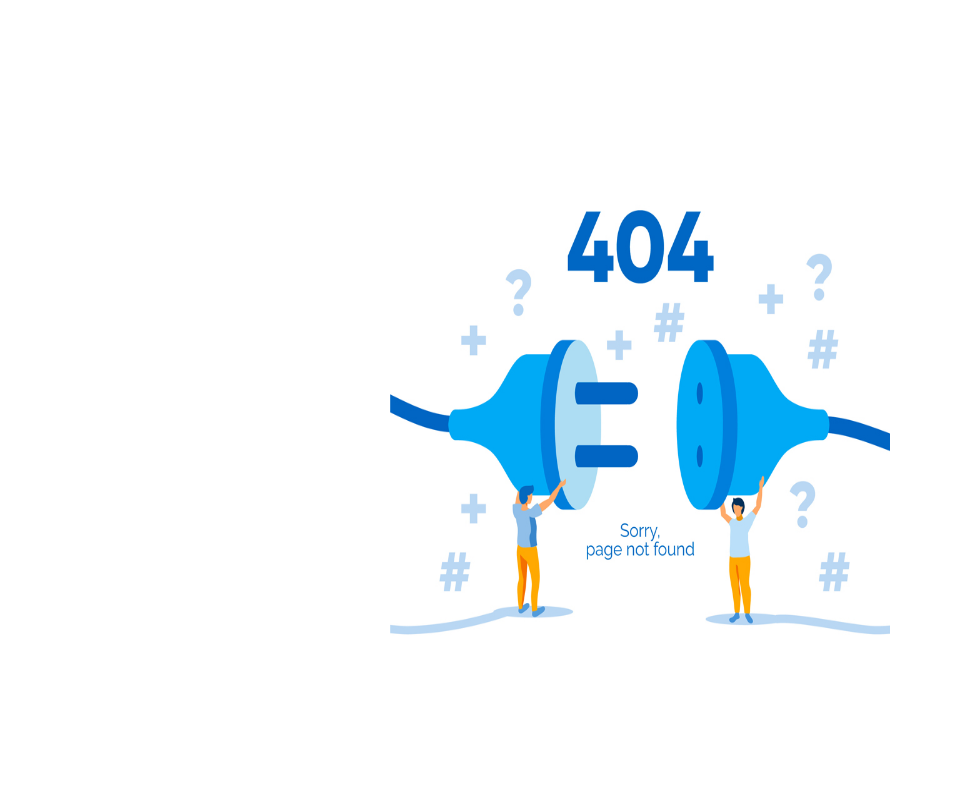
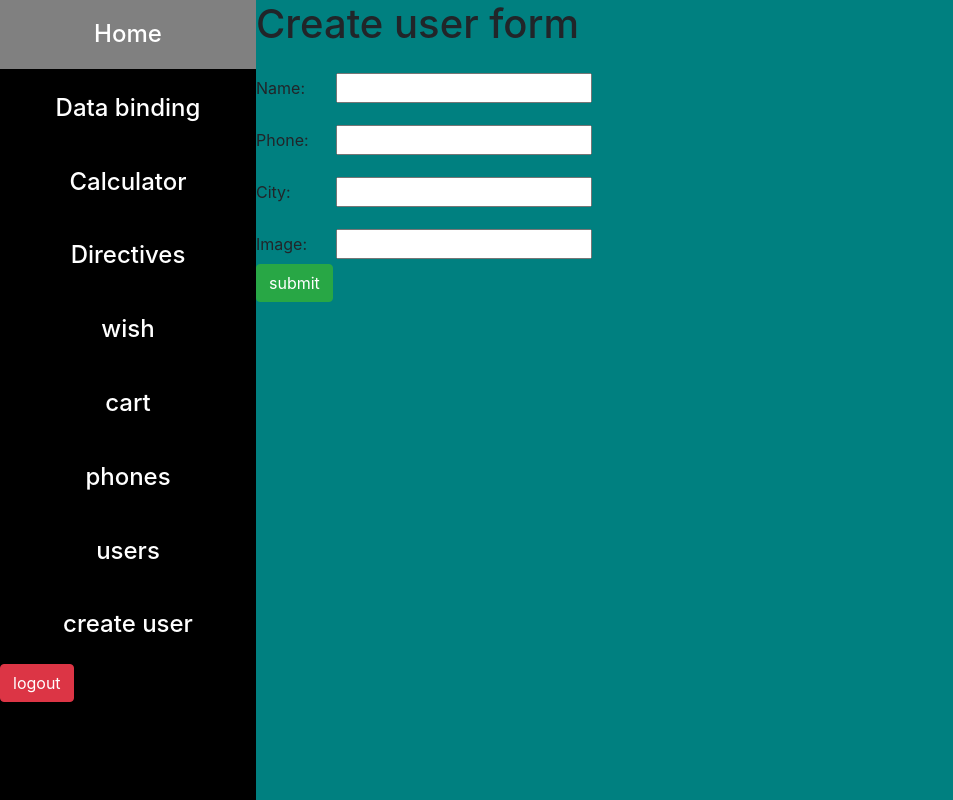
Before and after one commit to trainandhire/my-app6, an Angular app: page /dashboard/create-user in a window 1280 px wide. Shown: the whole page, without its empty margins (0-953 px from the left). Built offline with nearby package versions, Linux system fonts and the light colour scheme.

Commit message:
create user completed

```diff
--- a/src/app/app-routing.module.ts
+++ b/src/app/app-routing.module.ts
@@ -2,6 +2,7 @@ import { NgModule } from '@angular/core';
 import { RouterModule, Routes } from '@angular/router';
 import { CalculatorComponent } from './calculator/calculator.component';
 import { CartComponent } from './cart/cart.component';
+import { CreateUserComponent } from './create-user/create-user.component';
 import { DashboardComponent } from './dashboard/dashboard.component';
 import { DataBindingComponent } from './data-binding/data-binding.component';
 import { DirectivesComponent } from './directives/directives.component';
@@ -22,7 +23,8 @@ const routes: Routes = [
     {path:'wish', component:WishComponent},
     {path:'cart', component:CartComponent},
     {path:'phones', component:PhonesComponent},
-    {path:'users', component:UsersComponent}
+    {path:'users', component:UsersComponent},
+    {path:'create-user', component:CreateUserComponent}
   ]},
   {path:'',component: LoginComponent},
   {path:'**', component:PagenotfoundComponent}
--- /dev/null
+++ b/src/app/create-user/create-user.component.css
@@ -0,0 +1,4 @@
+label{
+    margin-top: 20px;
+    width: 80px;
+}
--- /dev/null
+++ b/src/app/create-user/create-user.component.html
@@ -0,0 +1,23 @@
+<h1>Create user form</h1>
+
+<form [formGroup]="userForm">
+
+    <label for="">Name:</label>
+    <input type="text" formControlName="name">
+    <br>
+
+    <label for="">Phone:</label>
+    <input type="text" formControlName="phone">
+    <br>
+
+    <label for="">City:</label>
+    <input type="text" formControlName="city">
+    <br>
+
+    <label for="">Image:</label>
+    <input type="text" formControlName="image">
+    <br>
+
+    <button class="btn btn-success" (click)="submit()">submit</button>
+
+</form>
--- /dev/null
+++ b/src/app/create-user/create-user.component.ts
@@ -0,0 +1,37 @@
+import { Component, OnInit } from '@angular/core';
+import { FormControl, FormGroup } from '@angular/forms';
+import { UsersService } from '../users.service';
+
+@Component({
+  selector: 'app-create-user',
+  templateUrl: './create-user.component.html',
+  styleUrls: ['./create-user.component.css']
+})
+export class CreateUserComponent {
+
+  public userForm:FormGroup = new FormGroup(
+    {
+      name: new FormControl(),
+      phone: new FormControl(),
+      city: new FormControl(),
+      image: new FormControl(),
+    }
+  );
+
+  constructor(private _usersService:UsersService) { }
+
+  submit(){
+
+    console.log(this.userForm);
+
+    this._usersService.createUser(this.userForm.value).subscribe(
+      (data:any)=>{
+        alert("User created successfully");
+      },
+      (err:any)=>{
+        alert("Internal server error");
+      }
+    )
+  }
+
+}
--- a/src/app/dashboard/dashboard.component.css
+++ b/src/app/dashboard/dashboard.component.css
@@ -9,6 +9,8 @@
     height: 100%;
     background-color: black;
     color: white;
+    overflow: auto;
+    padding-bottom: 80px;
 }
 .right{
     width: 80%;
--- a/src/app/dashboard/dashboard.component.html
+++ b/src/app/dashboard/dashboard.component.html
@@ -8,6 +8,7 @@
         <h4 routerLink="cart">cart</h4>
         <h4 routerLink="phones">phones</h4>
         <h4 routerLink="users">users</h4>
+        <h4 routerLink="create-user">create user</h4>
         <button class="btn btn-danger" routerLink="/login">logout</button>
     </div>
     <div class="right">
--- a/src/app/users.service.ts
+++ b/src/app/users.service.ts
@@ -27,6 +27,10 @@ export class UsersService {
     return this._httpCleint.get(this.URL+"?limit="+limit+"&page="+page);
   }
 
+  createUser(data:any):Observable<any>{
+    return this._httpCleint.post(this.URL,data);
+  }
+
   deleteUser(id:string):Observable<any>{
     return this._httpCleint.delete(this.URL+"/"+id);
   }
--- a/src/app/users/users.component.html
+++ b/src/app/users/users.component.html
@@ -38,7 +38,7 @@
             <td>{{user.phone}}</td>
             <td>{{user.city}}</td>
             <td>
-                <img src="{{user.image}}" alt="" width="{{user.width}}">
+                <img src="{{user.image}}" alt="" width="120px" height="120px">
             </td>
             <td>{{user.id}}</td>
             <td>
```
Also changed, not shown: src/app/app.module.ts (+6 -3 lines), 2 other files (tests, documents, lock files or other folders).
